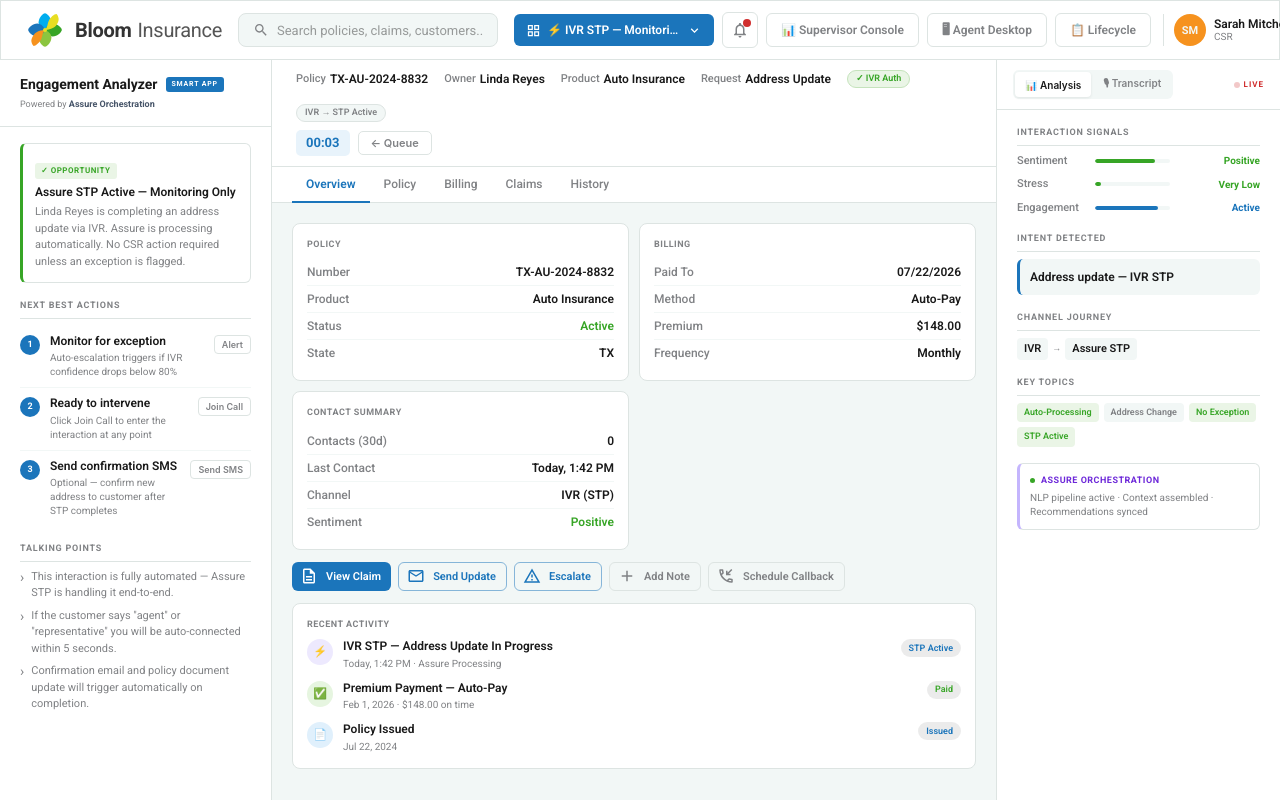
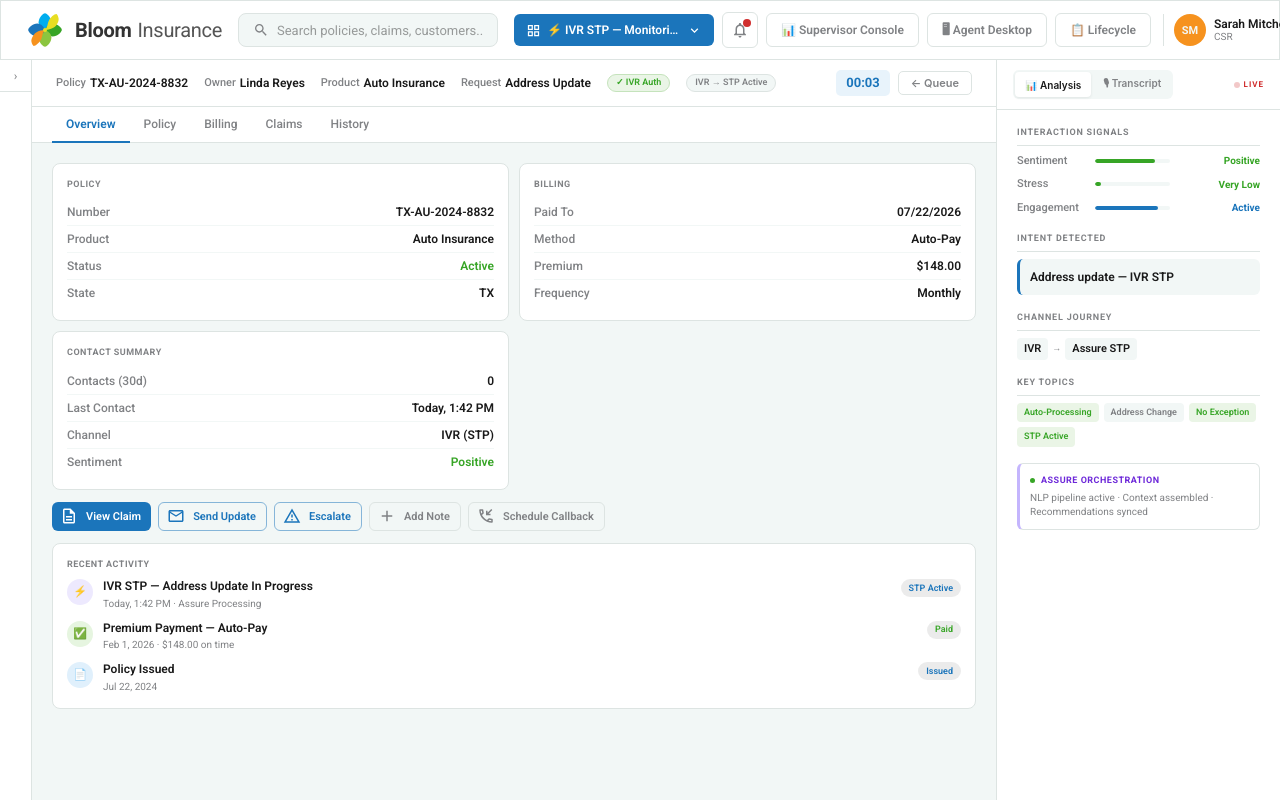
Before and after one commit to sdlyager80/customer_experience_assistant, a React (Vite) app: page / in a window 1280 px wide. Both pictures are taken after a click on the button "Monitor". Built offline with nearby package versions, Linux system fonts and the light colour scheme.

Commit message:
gregrre
gre

```diff
--- a/src/components/CSRLandingPage.tsx
+++ b/src/components/CSRLandingPage.tsx
@@ -70,7 +70,7 @@ export default function CSRLandingPage({ onAccept }: CSRLandingPageProps) {
       <Box sx={{ display: 'grid', gridTemplateColumns: 'repeat(4, 1fr)', gap: 1.25, mb: 3 }}>
         {STATS.map(s => (
           <Paper key={s.label} sx={{ p: 2, textAlign: 'center' }}>
-            <Typography sx={{ fontSize: '1.5rem', fontWeight: 700, lineHeight: 1.1, color: s.color || 'text.primary' }}>
+            <Typography sx={{ fontSize: '1.5rem', fontWeight: 700, lineHeight: 1.1, color: 'text.primary' }}>
               {s.value}
             </Typography>
             <Typography sx={{ fontSize: '0.625rem', fontWeight: 700, textTransform: 'uppercase', letterSpacing: '0.5px', color: 'text.secondary', mt: 0.375 }}>
--- a/src/components/EngagementWorkspace.tsx
+++ b/src/components/EngagementWorkspace.tsx
@@ -1351,11 +1351,37 @@ interface EngagementWorkspaceProps {
 }
 
 export default function EngagementWorkspace({ activeScenario, callTime, onEndCall }: EngagementWorkspaceProps) {
+  const [leftOpen, setLeftOpen] = useState(false);
+
   return (
     <Box sx={{ display: 'flex', height: '100%', overflow: 'hidden' }}>
       {/* Left — Engagement Analyzer */}
-      <Box sx={{ width: 272, borderRight: `1px solid ${BLOOM.border}`, flexShrink: 0, bgcolor: 'background.paper', overflow: 'hidden', display: 'flex', flexDirection: 'column' }}>
-        <LeftPanel scenario={activeScenario} />
+      <Box sx={{
+        width: leftOpen ? 272 : 32,
+        borderRight: `1px solid ${BLOOM.border}`,
+        flexShrink: 0,
+        bgcolor: 'background.paper',
+        overflow: 'hidden',
+        display: 'flex',
+        flexDirection: 'column',
+        transition: 'width 0.2s ease',
+      }}>
+        {/* Toggle button */}
+        <Box
+          onClick={() => setLeftOpen(o => !o)}
+          title={leftOpen ? 'Collapse panel' : 'Expand Engagement Analyzer'}
+          sx={{
+            display: 'flex', alignItems: 'center', justifyContent: 'center',
+            height: 32, flexShrink: 0, cursor: 'pointer',
+            borderBottom: `1px solid ${BLOOM.border}`,
+            color: 'text.secondary', fontSize: '0.75rem',
+            '&:hover': { bgcolor: BLOOM.canvas, color: BLOOM.blue },
+            transition: 'all 0.15s',
+          }}
+        >
+          {leftOpen ? '‹' : '›'}
+        </Box>
+        {leftOpen && <LeftPanel scenario={activeScenario} />}
       </Box>
 
       {/* Center — Policy Workspace */}
--- a/src/components/SupervisorConsole.tsx
+++ b/src/components/SupervisorConsole.tsx
@@ -191,7 +191,7 @@ export default function SupervisorConsole({ onReview }: SupervisorConsoleProps)
                 <ch.Icon sx={{ fontSize: 18, color: ch.color }} />
               </Box>
               <Box>
-                <Typography sx={{ fontSize: '1.375rem', fontWeight: 800, lineHeight: 1, color: ch.color }}>{ch.value}</Typography>
+                <Typography sx={{ fontSize: '1.375rem', fontWeight: 800, lineHeight: 1, color: 'text.primary' }}>{ch.value}</Typography>
                 <Typography sx={{ ...LBL, mt: 0.25 }}>{ch.label}</Typography>
                 <Typography sx={{ fontSize: '0.4875rem', color: 'text.disabled', mt: 0.125 }}>{ch.delta}</Typography>
               </Box>
@@ -437,7 +437,7 @@ export default function SupervisorConsole({ onReview }: SupervisorConsoleProps)
               ].map(kpi => (
                 <Box key={kpi.label} sx={{ display: 'flex', justifyContent: 'space-between', alignItems: 'center', mb: 0.875 }}>
                   <Typography sx={{ fontSize: '0.5625rem', color: 'text.secondary' }}>{kpi.label}</Typography>
-                  <Typography sx={{ fontSize: '0.8125rem', fontWeight: 700, color: kpi.color }}>{kpi.value}</Typography>
+                  <Typography sx={{ fontSize: '0.8125rem', fontWeight: 700, color: 'text.primary' }}>{kpi.value}</Typography>
                 </Box>
               ))}
             </Paper>
@@ -492,7 +492,7 @@ export default function SupervisorConsole({ onReview }: SupervisorConsoleProps)
           <Box sx={{ display: 'grid', gridTemplateColumns: 'repeat(6, 1fr)' }}>
             {MTD_KPIS.map((kpi, i) => (
               <Box key={kpi.label} sx={{ p: 2, textAlign: 'center', borderRight: i < MTD_KPIS.length - 1 ? `1px solid ${BLOOM.border}` : 'none' }}>
-                <Typography sx={{ fontSize: '1.5rem', fontWeight: 800, lineHeight: 1, color: kpi.color, mb: 0.375 }}>{kpi.value}</Typography>
+                <Typography sx={{ fontSize: '1.5rem', fontWeight: 800, lineHeight: 1, color: 'text.primary', mb: 0.375 }}>{kpi.value}</Typography>
                 <Typography sx={{ ...LBL }}>{kpi.label}</Typography>
               </Box>
             ))}
--- a/src/pages/AgentDesktop/AgentDesktop.tsx
+++ b/src/pages/AgentDesktop/AgentDesktop.tsx
@@ -422,7 +422,7 @@ function InsightsTab() {
           { value: '92%',  label: 'FCR',           color: BLOOM.blue,   sub: '1st contact resolve' },
         ].map(s => (
           <Paper key={s.label} sx={{ p: 1.25, textAlign: 'center' }}>
-            <Typography sx={{ fontSize: '1.1875rem', fontWeight: 700, lineHeight: 1.1, color: s.color }}>{s.value}</Typography>
+            <Typography sx={{ fontSize: '1.1875rem', fontWeight: 700, lineHeight: 1.1, color: 'text.primary' }}>{s.value}</Typography>
             <Typography sx={{ fontSize: '0.5625rem', fontWeight: 700, textTransform: 'uppercase', letterSpacing: '0.4px', color: 'text.secondary', mt: 0.25 }}>{s.label}</Typography>
             <Typography sx={{ fontSize: '0.5rem', color: BLOOM.textSecondary, mt: 0.125 }}>{s.sub}</Typography>
           </Paper>
--- a/src/pages/LifecycleOutreach/LifecycleOutreach.tsx
+++ b/src/pages/LifecycleOutreach/LifecycleOutreach.tsx
@@ -95,7 +95,7 @@ function KPIBar() {
     }}>
       {stats.map((s) => (
         <Box key={s.label} sx={{ display: 'flex', alignItems: 'center', gap: 1.25 }}>
-          <Typography sx={{ fontSize: '1.5rem', fontWeight: 800, lineHeight: 1, color: s.color }}>
+          <Typography sx={{ fontSize: '1.5rem', fontWeight: 800, lineHeight: 1, color: 'text.primary' }}>
             {s.value}
           </Typography>
           <Box>
```
